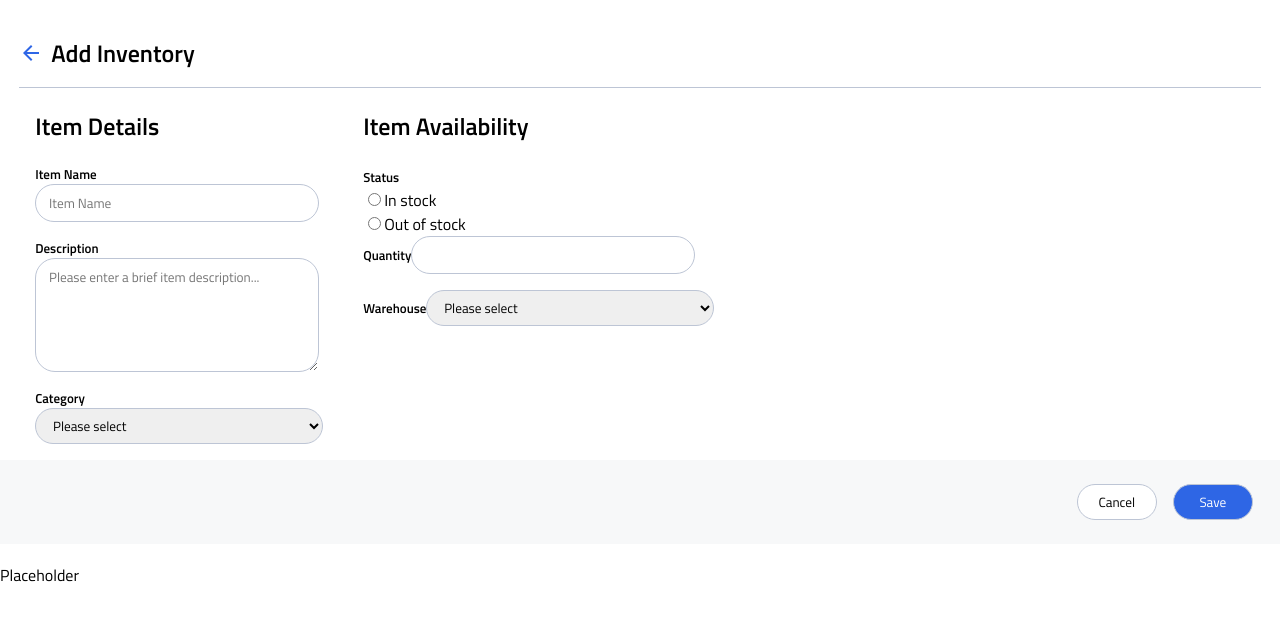
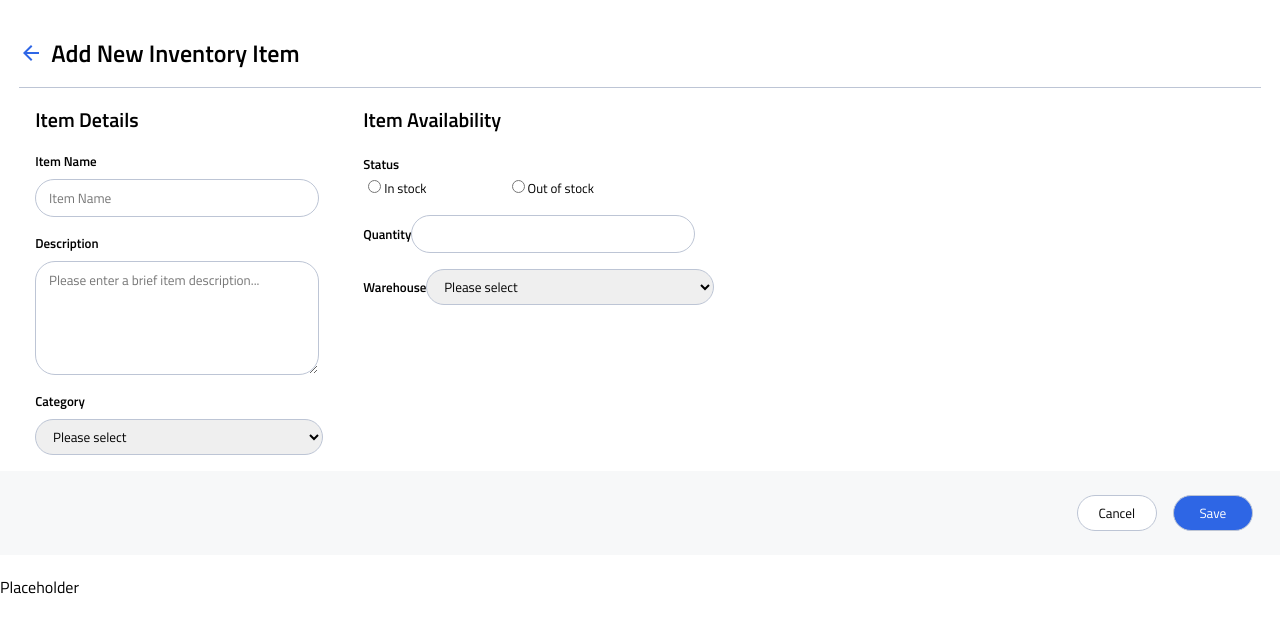
Before and after one commit to faizasidd/Instock, a React (Create React App) app: page / in a window 1280 px wide. Shown: the top 632 px of the page. Built offline with nearby package versions, Linux system fonts and the light colour scheme.

Commit message:
Styled radio buttons and section titles

```diff
--- a/src/components/AddInventoryItem/AddInventoryItem.js
+++ b/src/components/AddInventoryItem/AddInventoryItem.js
@@ -53,7 +53,7 @@ const AddInventoryItem = () => {
     <div className="edit-warehouse">
       <div className="edit-warehouse__title-container">
         <img src={arrowBack} />
-        <h1 className="edit-warehouse__title">Add Inventory</h1>
+        <h1 className="edit-warehouse__title">Add New Inventory Item</h1>
       </div>
       <div className="edit-warehouse__form-container">
         <div>
--- a/src/components/InventoryForm/InventoryForm.js
+++ b/src/components/InventoryForm/InventoryForm.js
@@ -5,6 +5,7 @@ import dropdownIcon from "../../assets/icons/arrow_drop_down-24px.svg";
 
 const InventoryForm = (props) => {
   const [hidden, setHidden] = useState(false);
+  const [disabled, setDisabled] = useState(false);
   return (
     <div>
       <form
@@ -12,7 +13,7 @@ const InventoryForm = (props) => {
         onSubmit={(e) => props.handleSubmit(e, props.inventory)}
       >
         <div className="inventory-form__container">
-          <h2>Item Details</h2>
+          <h2 className="inventory-form__title">Item Details</h2>
           <label className="inventory-form__label">Item Name</label>
           <input
             type="text"
@@ -37,8 +38,8 @@ const InventoryForm = (props) => {
             onChange={props.handleInputChange}
           ></textarea>
           {props.errors.description && (
-            <div className="form__error">
-              <img src={errorIcon} className="form__error-icon" />
+            <div className="inventory-form__error">
+              <img src={errorIcon} className="inventory-form__error-icon" />
               <p>{props.errors.description}</p>
             </div>
           )}
@@ -58,8 +59,10 @@ const InventoryForm = (props) => {
           </select>
         </div>
         <div className="form__container">
-          <h2>Item Availability</h2>
+          <h2 className="inventory-form__title">Item Availability</h2>
+
           <label className="inventory-form__label">Status</label>
+          <div className="inventory-form__radio-button-container">
             <div onClick={() => setHidden(false)}>
               <input
                 type="radio"
@@ -68,7 +71,7 @@ const InventoryForm = (props) => {
                 onChange={props.handleInputChange}
               />
 
-            <span>In stock</span>
+              <span className="inventory-form__label--unbolded">In stock</span>
             </div>
             <div onClick={() => setHidden(true)}>
               <input
@@ -77,7 +80,10 @@ const InventoryForm = (props) => {
                 value="Out of Stock"
                 onChange={props.handleInputChange}
               />
-            <span>Out of stock</span>
+              <span className="inventory-form__label--unbolded">
+                Out of stock
+              </span>
+            </div>
           </div>
           {!hidden ? (
             <div>
@@ -90,8 +96,8 @@ const InventoryForm = (props) => {
                 onChange={props.handleInputChange}
               ></input>
               {props.errors.quantity && (
-                <div className="form__error">
-                  <img src={errorIcon} className="form__error-icon" />
+                <div className="inventory-form__error">
+                  <img src={errorIcon} className="inventory-form__error-icon" />
                   <p>{props.errors.quantity}</p>
                 </div>
               )}
--- a/src/components/InventoryForm/InventoryForm.scss
+++ b/src/components/InventoryForm/InventoryForm.scss
@@ -10,6 +10,7 @@
   &__title {
     font-size: 1.25rem;
     padding: 1rem 1.2rem 1rem 1.2rem;
+    margin: 0 -1.2rem;
 
     border-top: 1px solid colors.$secondary-borders;
   }
@@ -17,6 +18,13 @@
   &__container {
     display: flex;
     flex-direction: column;
+  }
+
+  &__radio-button-container {
+    display: flex;
+    flex-direction: row;
+    gap: 5rem;
+    margin-bottom: 1rem;
   }
 
   &__textfield {
@@ -32,6 +40,12 @@
   &__label {
     font-weight: 600;
     font-size: 0.8125rem;
+    padding-bottom: 0.5rem;
+
+    &--unbolded {
+      font-weight: 500;
+      font-size: 0.8125rem;
+    }
   }
 
   &__input-field {
@@ -58,7 +72,6 @@
     display: flex;
     flex-direction: row;
     font-size: 0.8rem;
-    padding: 0 1rem;
     color: colors.$supporting-error;
   }
 
```
Lines whose indentation alone changed are shown as unchanged.
